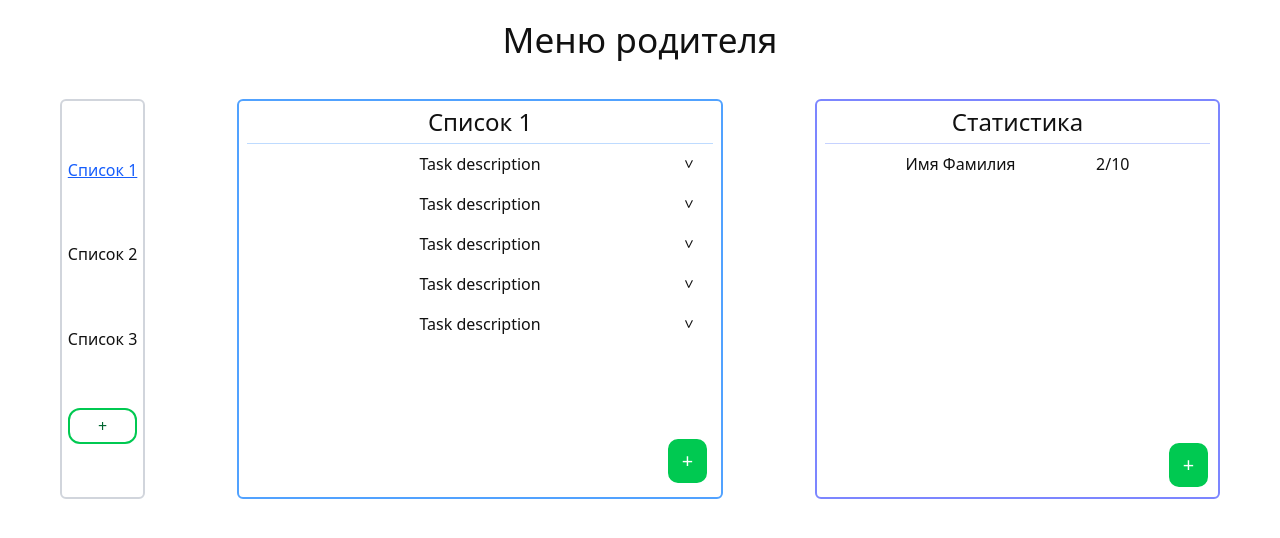
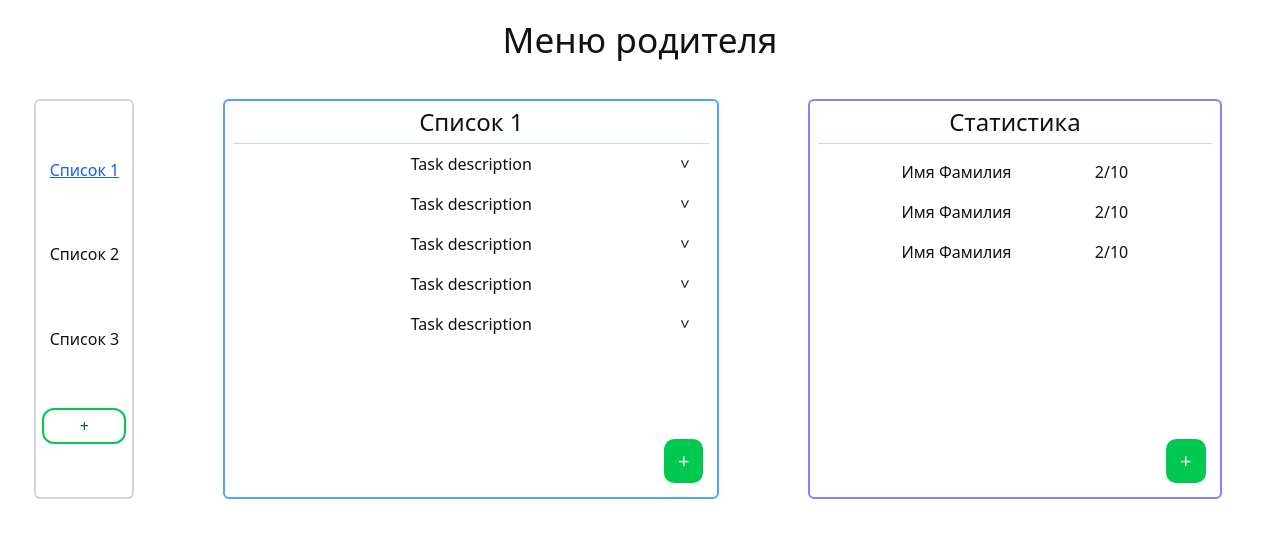
Before and after one commit to Xpaul6/courseproject_swagtodo, a React (Vite) app in the folder frontend/: page /parent-menu in a window 1280 px wide. Shown: the top 538 px of the page. Built offline with nearby package versions, Linux system fonts and the light colour scheme.

Commit message:
feat: child stats blovk layout

```diff
--- a/frontend/src/components/Parent_menu.jsx
+++ b/frontend/src/components/Parent_menu.jsx
@@ -1,18 +1,20 @@
 import '../styles/main.css'
+
 import Task from './blocks/Task'
+import Child from './blocks/Child';
 
 function Parent_menu() {
   return (
     <>
       <div className="p-5 w-full">
         <h2 className="text-center">Меню родителя</h2>
-        <div className="flex sm:flex-row sm:justify-around flex-col mt-10 sm:h-[400px] sm:ml-6">
-          <div className="overflow-x-auto whitespace-nowrap sm:overflow:visible sm:whitespace-normal">
+        <div className="flex sm:flex-row sm:justify-around flex-col mt-10 sm:h-[400px]">
+          <div className="overflow-x-auto whitespace-nowrap sm:overflow-visible sm:whitespace-normal">
             <div
-              className="flex flex-row sm:flex-col justify-evenly min-w-full border-b-2 pb-1 sm:pb-0 sm:border-2 sm:h-full
+              className="flex flex-row sm:flex-col justify-evenly sm:min-w-[100px] border-b-2 pb-1 sm:pb-0 sm:border-2 sm:h-full
               border-gray-300 sm:rounded-md"
             >
-              <div className="underline text-blue-600 mx-1.5 text-center flex align-center leading-8 sm:hover:cursor-pointer">
+              <div className="underline text-blue-600 mx-1.5 text-center leading-8 sm:hover:cursor-pointer">
                 Список 1
               </div>
               <div className="mx-1.5 text-center leading-8 sm:hover:cursor-pointer">
@@ -40,14 +42,13 @@ function Parent_menu() {
               +
             </button>
           </div>
-          <div className="relative mt-10 sm:mt-0 flex flex-col p-2 pt-0 sm:w-2/6 border-2 border-indigo-400 rounded-md sm:ml-15 sm:mr-6">
+          <div className="relative mt-10 sm:mt-0 flex flex-col p-2 pt-0 sm:w-2/6 border-2 border-indigo-400 rounded-md sm:ml-15 sm:mr-6 overflow-x-scroll">
             <h3 className="sticky text-center mb-2 pt-2 pb-2 border-b-1 border-indigo-200">
               Статистика
             </h3>
-            <div className="flex justify-evenly">
-              <div className="">Имя Фамилия</div>
-              <div>2/10</div>
-            </div>
+            <Child />
+            <Child />
+            <Child />
             <button className="sticky bottom-1 right-1 ml-auto mt-auto py-2 px-3.5 w-min text-xl text-white border-2
               rounded-xl bg-green-500 sm:cursor-pointer">
               +
--- /dev/null
+++ b/frontend/src/components/blocks/Child.jsx
@@ -0,0 +1,12 @@
+function Child() {
+  return (
+    <>
+      <div className="flex justify-evenly my-2">
+        <div className="">Имя Фамилия</div>
+        <div>2/10</div>
+      </div>
+    </>
+  );
+}
+
+export default Child
```
